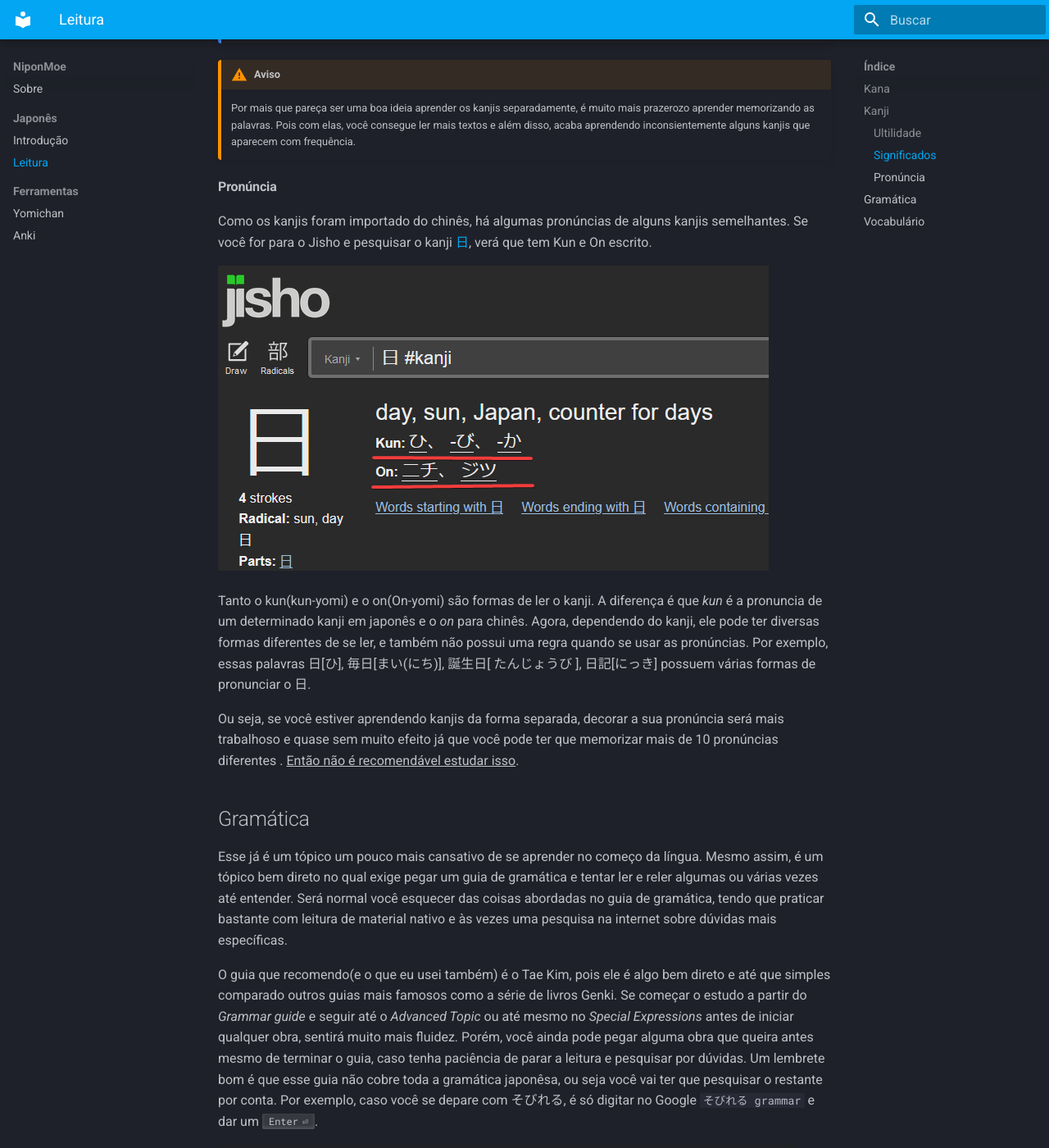
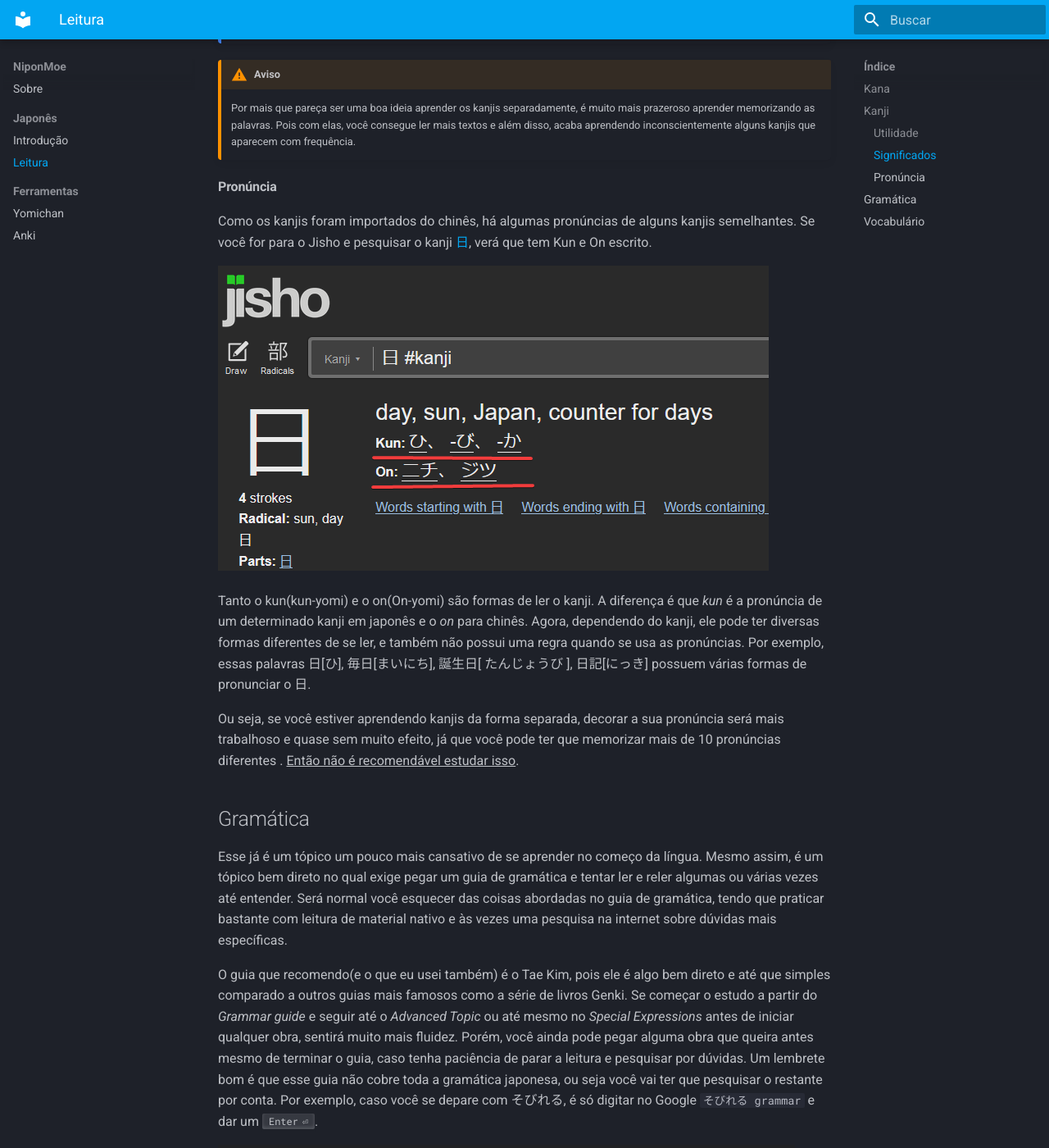
Before and after one commit to RinNatsume13/NiponMoe, an MkDocs documentation site: the page built from docs/leitura.md, in a window 1280 px wide and 1400 px high, scrolled down 4263 px. Shown: the whole window at 82% size. Built offline with MkDocs 1.6.1 and Material for MkDocs 9.7.7, drawn with Linux system fonts in a browser that asks for light colours; some of the changed text lies outside the part shown.

Commit message:
Correção ortográfica

````diff
--- a/docs/leitura.md
+++ b/docs/leitura.md
@@ -64,17 +64,17 @@
 
 ## Kanji
 
-#### Ultilidade
+#### Utilidade
 
-Kanji são os demais caractéres da lingua japonesa adotados do chinês(mas com sua modificações na escrita) como 日, 政, 磯. No qual um ou a combinação entre eles(ou entre hiraganas e  raros casos o katakana) podem finalmente formar as palavras.
+Kanji são os demais caracteres da língua japonesa adotados do chinês(mas com sua modificações na escrita) como 日, 政, 磯. No qual um ou a combinação entre eles(ou entre hiraganas e  raros casos o katakana) podem finalmente formar as palavras.
 
-Como observaram, alguns kanjis tem traços muito mais complexos do que os kanas. A ultilidade disso é para se diferenciar o mesmo som de palavras diferente(antônimos), por exemplo: O som kami pode significar **papel, deus, cabelo e tempero**. Então se estivesse escrito somente em hiragana como かみ, ficaria difícil dizer qual かみ está se referindo. Agora com o kanji, podemos escrever 紙(papel), 神(deus), 髪(cabelo) ou 加味(tempero).
+Como observaram, alguns kanjis têm traços muito mais complexos do que os kanas. A utilidade disso é para se diferenciar o mesmo som de palavras diferente(antônimos), por exemplo: O som kami pode significar **papel, deus, cabelo e tempero**. Então se estivesse escrito somente em hiragana como かみ, ficaria difícil dizer qual かみ está se referindo. Agora com o kanji, podemos escrever 紙(papel), 神(deus), 髪(cabelo) ou 加味(tempero).
 
 #### Significados
 
 Os kanjis separados podem possuir significados próximos, por exemplo, algumas palavras que usam o kanji 学 estão relacionadas a aprendizagem, por exemplo: 学校(escola), 大学(univeridade), 数学(matemática). *Vale lembrar que tem casos no qual os significados dos kanjis juntos formam uma palavra nada a ver*.
 
-Algo que ajuda bastante, é que a maioria dos Kanjis mais complexos são derivados de outros kanjis mais simples, como o diagrama abaixo:
+Algo que ajuda bastante, é que a maioria dos kanjis mais complexos são derivados de outros kanjis mais simples, como o diagrama abaixo:
 
 ``` mermaid
 graph LR
@@ -103,27 +103,27 @@
 
 !!! warning "Aviso"
 
-    Por mais que pareça ser uma boa ideia aprender os kanjis separadamente, é muito mais prazerozo aprender memorizando as palavras. Pois com elas, você consegue ler mais textos e além disso, acaba aprendendo inconsientemente alguns kanjis que aparecem com frequência.
+    Por mais que pareça ser uma boa ideia aprender os kanjis separadamente, é muito mais prazeroso aprender memorizando as palavras. Pois com elas, você consegue ler mais textos e além disso, acaba aprendendo inconscientemente alguns kanjis que aparecem com frequência.
 
 #### Pronúncia
 
-Como os kanjis foram importado do chinês, há algumas pronúncias de alguns kanjis semelhantes. Se você for para o Jisho  e pesquisar o kanji [日](https://jisho.org/search/%E6%97%A5%20%23kanji), verá que tem Kun e On escrito.
+Como os kanjis foram importados do chinês, há algumas pronúncias de alguns kanjis semelhantes. Se você for para o Jisho  e pesquisar o kanji [日](https://jisho.org/search/%E6%97%A5%20%23kanji), verá que tem Kun e On escrito.
 
 ![hi](imagens/hi.png)
 
-Tanto o kun(kun-yomi) e o on(On-yomi) são formas de ler o kanji. A diferença é que *kun* é a pronuncia de um determinado kanji em japonês e o *on* para chinês. Agora, dependendo do kanji, ele pode ter diversas formas diferentes de se ler, e também não possui uma regra quando se usar as pronúncias. Por exemplo, essas palavras 日[ひ], 毎日[まい(にち)], 誕生日[ たんじょうび ], 日記[にっき] possuem várias formas de pronunciar o 日.
+Tanto o kun(kun-yomi) e o on(On-yomi) são formas de ler o kanji. A diferença é que *kun* é a pronúncia de um determinado kanji em japonês e o *on* para chinês. Agora, dependendo do kanji, ele pode ter diversas formas diferentes de se ler, e também não possui uma regra quando se usa as pronúncias. Por exemplo, essas palavras 日[ひ], 毎日[まいにち], 誕生日[ たんじょうび ], 日記[にっき] possuem várias formas de pronunciar o 日.
 
-Ou seja, se você estiver aprendendo kanjis da forma separada, decorar a sua pronúncia será mais trabalhoso e quase sem muito efeito já que você pode ter que memorizar mais de 10 pronúncias diferentes . ^^Então não é recomendável estudar isso^^.
+Ou seja, se você estiver aprendendo kanjis da forma separada, decorar a sua pronúncia será mais trabalhoso e quase sem muito efeito, já que você pode ter que memorizar mais de 10 pronúncias diferentes . ^^Então não é recomendável estudar isso^^.
 
 ## Gramática
 
 Esse já é um tópico um pouco mais cansativo de se aprender no começo da língua. Mesmo assim, é um tópico bem direto no qual exige pegar um guia de gramática e tentar ler e reler algumas ou várias vezes até entender. Será normal você esquecer das coisas abordadas no guia de gramática, tendo que praticar bastante com leitura de material nativo e às vezes uma pesquisa na internet sobre dúvidas mais específicas.
 
-O guia que recomendo(e o que eu usei também) é o Tae Kim, pois ele é algo bem direto e até que simples comparado outros guias mais famosos como a série de livros Genki. Se começar o estudo a partir do *Grammar guide* e seguir até o *Advanced Topic* ou até mesmo no *Special Expressions* antes de iniciar qualquer obra, sentirá muito mais fluidez. Porém,  você ainda pode pegar alguma obra que queira antes mesmo de terminar o guia, caso tenha paciência de parar a leitura e pesquisar por dúvidas. Um lembrete bom é que esse guia não cobre toda a gramática japonêsa, ou seja você vai ter que pesquisar o restante por conta. Por exemplo, caso você se depare com そびれる, é só digitar no Google `そびれる grammar` e dar um ++enter++.
+O guia que recomendo(e o que eu usei também) é o Tae Kim, pois ele é algo bem direto e até que simples comparado a outros guias mais famosos como a série de livros Genki. Se começar o estudo a partir do *Grammar guide* e seguir até o *Advanced Topic* ou até mesmo no *Special Expressions* antes de iniciar qualquer obra, sentirá muito mais fluidez. Porém,  você ainda pode pegar alguma obra que queira antes mesmo de terminar o guia, caso tenha paciência de parar a leitura e pesquisar por dúvidas. Um lembrete bom é que esse guia não cobre toda a gramática japonesa, ou seja você vai ter que pesquisar o restante por conta. Por exemplo, caso você se depare com そびれる, é só digitar no Google `そびれる grammar` e dar um ++enter++.
 
 ![pesquisa](imagens/pesquisa.png)
 
-※ Algo que vale mencionar é que há uma tradução em português para o Tea Kim, porém alguns exemplos não fazem o menor sentido traduzido, já que o guia foi pesnsado em inglês e não em outro idioma. Então caso estrainhe alguns exemplos, saiba que possivelmente é por isso.
+※ Algo que vale mencionar é que há uma tradução em português para o Tea Kim, porém alguns exemplos não fazem o menor sentido traduzido, já que o guia foi pensado em inglês e não em outro idioma. Então, caso estranhe alguns exemplos, saiba que possivelmente é por isso.
 
 !!! note "Materiais interessantes"
 
````
Also changed, not shown: other parts of docs/leitura.md (+11 -11 lines), docs/index.md (+1 -1 lines), docs/intro.md (+5 -5 lines), docs/yomichan.md (+5 -5 lines).
